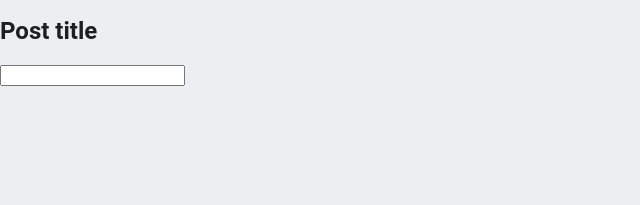
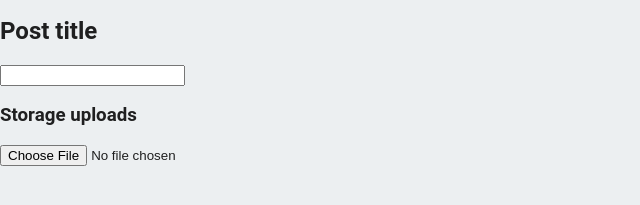
Before and after one commit to stardvst/fireship-firebase-tutorial, a plain HTML site: page public/index.html in a window 1280 px wide. Shown: the part 105-310 px from the top of the page, without its empty margins (0-640 px from the left). Drawn offline with Linux system fonts and the light colour scheme; some packages are replaced by stand-ins of ours; no server answers.

Commit message:
added uploading file to firebase storage

```diff
--- a/public/app.js
+++ b/public/app.js
@@ -39,3 +39,17 @@ const updatePost = (event) => {
   const post = db.collection('posts').doc('firstpost');
   post.update({ title: event.target.value });
 }
+
+const uploadFile = (files) => {
+  const file = files.item(0);
+
+  const storageRef = firebase.storage().ref();
+  const fileRef = storageRef.child(file.name);
+
+  const task = fileRef.put(file);
+  task.then(snapshot => {
+    console.log(snapshot);
+    const url = snapshot.downloadURL;
+    document.querySelector('#imgUpload').setAttribute('src', url);
+  })
+}
--- a/public/index.html
+++ b/public/index.html
@@ -48,6 +48,10 @@
 
     <div id="products"></div>
 
+    <h3>Storage uploads</h3>
+    <input type="file" onchange="uploadFile(this.files)">
+    <img id="imgUpload" src="" alt="">
+
     <script src="app.js"></script>
 
   </body>
```
